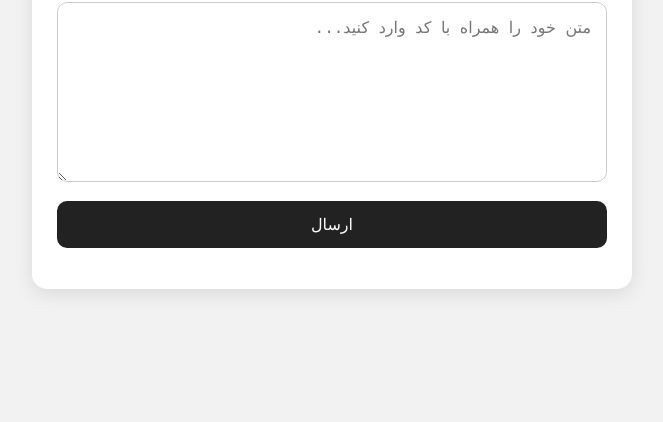
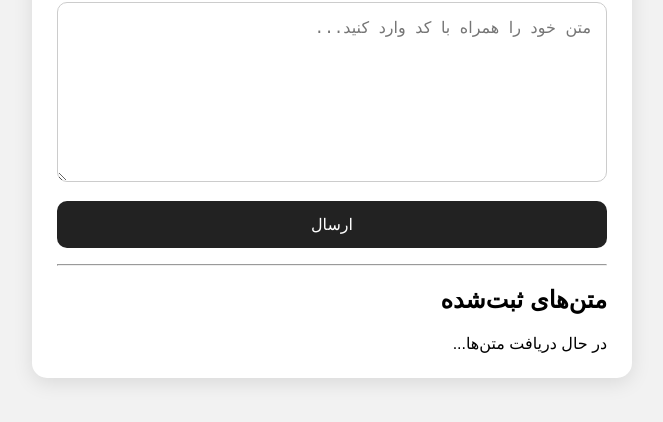
Before and after one commit to jasemkimiaieee/my-texts, a plain HTML site: page index.html in a window 1280 px wide. Shown: the part 164-586 px from the top of the page, without its empty margins (308-971 px from the left). Drawn offline with Linux system fonts and the light colour scheme.

Commit message:
Update index.html

```diff
--- a/index.html
+++ b/index.html
@@ -16,13 +16,24 @@
 
     <h1>ثبت متن</h1>
 
-        <textarea id="textInput" placeholder="متن خود را همراه با کد وارد کنید..."></textarea>
+    <textarea
+      id="textInput"
+      placeholder="متن خود را همراه با کد وارد کنید..."
+    ></textarea>
 
     <button id="submitBtn">
       ارسال
     </button>
 
     <p id="message"></p>
+
+    <hr>
+
+    <h2>متن‌های ثبت‌شده</h2>
+
+    <div id="texts">
+      در حال دریافت متن‌ها...
+    </div>
 
   </div>
 
```
Lines whose indentation alone changed are shown as unchanged.
